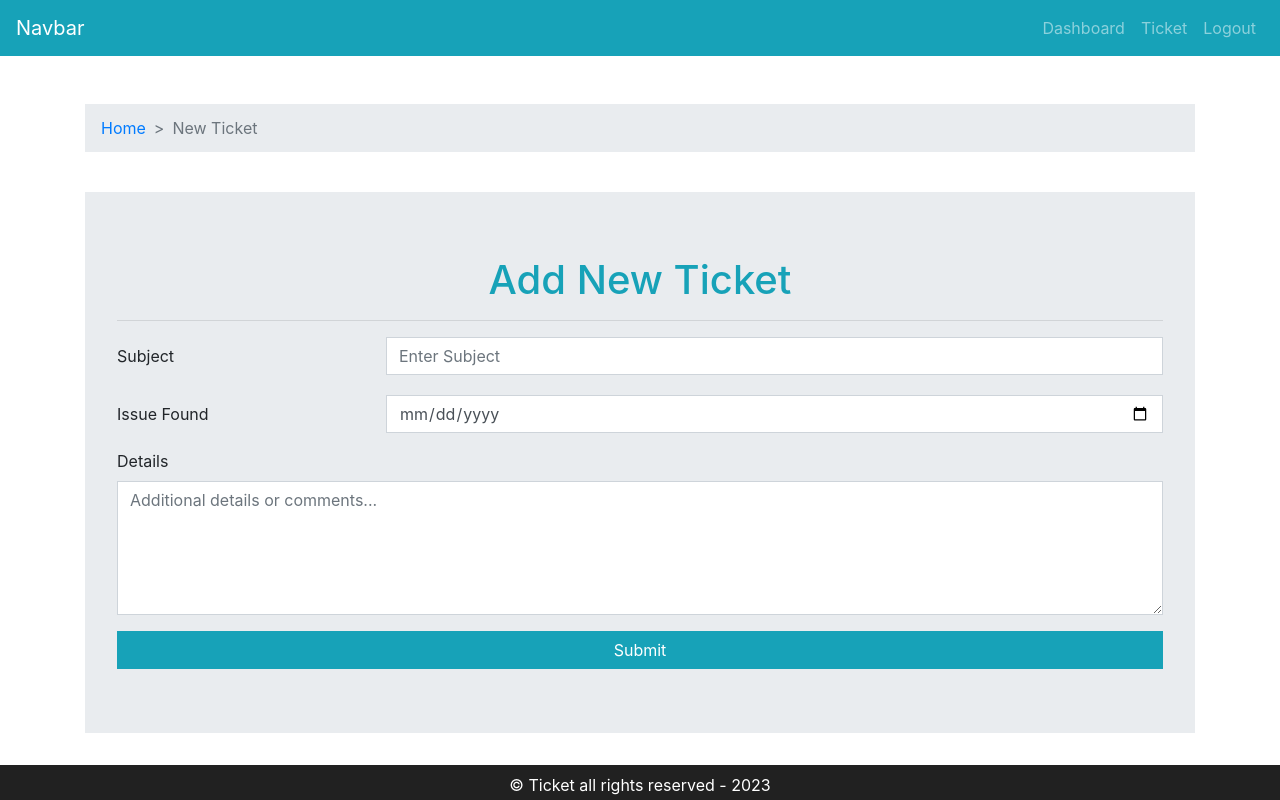
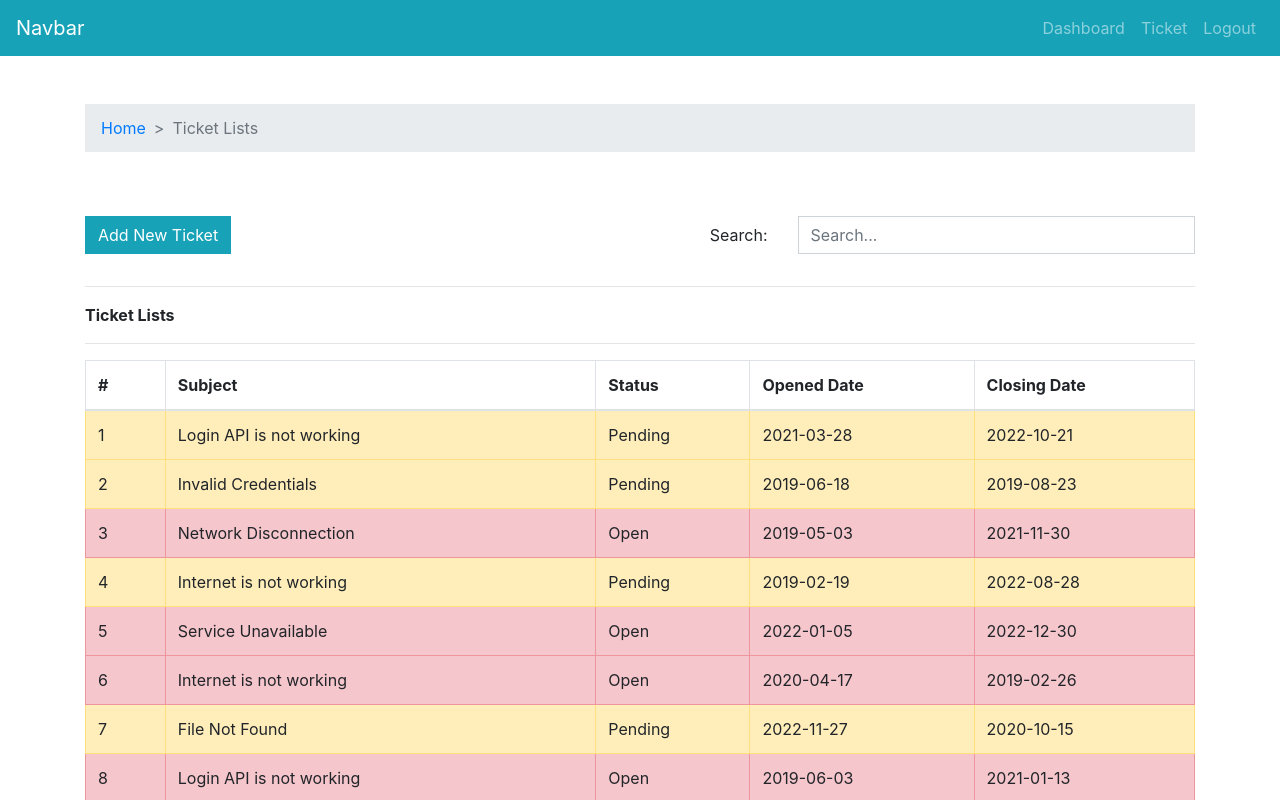
Before and after one commit to navneetguptacse/crm-ticket-system, a React (Create React App) app: page / in a window 1280 px wide. Shown: the top 800 px of the page. Built offline with nearby package versions, Linux system fonts and the light colour scheme.

Commit message:
adding ticket-list

```diff
--- a/src/App.css
+++ b/src/App.css
@@ -33,3 +33,8 @@
 .breadcrumb {
   border-radius: 0 !important;
 }
+
+.navbar-toggler,
+.navbar-toggler.collapsed {
+  border-radius: 0 !important;
+}
--- a/src/App.js
+++ b/src/App.js
@@ -1,7 +1,8 @@
 import "./App.css";
 import { Default } from "./layout/default";
+import { TicketLists } from "./pages/ticket-listing/ticketlists.page";
 // import { Dashboard } from "./pages/dashboard/dashboard.page";
-import { AddTicket } from "./pages/new-ticket/addticket.page";
+// import { AddTicket } from "./pages/new-ticket/addticket.page";
 // import { Entry } from './pages/entry/entry.page';
 
 function App() {
@@ -10,7 +11,8 @@ function App() {
       {/* <Entry/>  */}
       <Default>
         {/* <Dashboard /> */}
-        <AddTicket />
+        {/* <AddTicket /> */}
+        <TicketLists />
       </Default>
     </div>
   );
--- a/src/assets/data/mock_data.json
+++ b/src/assets/data/mock_data.json
@@ -1,58 +1,212 @@
 [
   {
     "id": "1",
-    "matter": "Unable to Connect to Server",
+    "subject": "Login API is not working",
     "status": "Pending",
-    "openDate": "2019-01-01",
+    "openDate": "2021-03-28",
+    "closeDate": "2022-10-21"
+  },
+  {
+    "id": "2",
+    "subject": "Invalid Credentials",
+    "status": "Pending",
+    "openDate": "2019-06-18",
+    "closeDate": "2019-08-23"
+  },
+  {
+    "id": "3",
+    "subject": "Network Disconnection",
+    "status": "Open",
+    "openDate": "2019-05-03",
+    "closeDate": "2021-11-30"
+  },
+  {
+    "id": "4",
+    "subject": "Internet is not working",
+    "status": "Pending",
+    "openDate": "2019-02-19",
+    "closeDate": "2022-08-28"
+  },
+  {
+    "id": "5",
+    "subject": "Service Unavailable",
+    "status": "Open",
+    "openDate": "2022-01-05",
+    "closeDate": "2022-12-30"
+  },
+  {
+    "id": "6",
+    "subject": "Internet is not working",
+    "status": "Open",
+    "openDate": "2020-04-17",
+    "closeDate": "2019-02-26"
+  },
+  {
+    "id": "7",
+    "subject": "File Not Found",
+    "status": "Pending",
+    "openDate": "2022-11-27",
+    "closeDate": "2020-10-15"
+  },
+  {
+    "id": "8",
+    "subject": "Login API is not working",
+    "status": "Open",
+    "openDate": "2019-06-03",
+    "closeDate": "2021-01-13"
+  },
+  {
+    "id": "9",
+    "subject": "Authentication Error",
+    "status": "Open",
+    "openDate": "2020-12-02",
+    "closeDate": "2020-03-20"
+  },
+  {
+    "id": "10",
+    "subject": "Data Corruption",
+    "status": "Open",
+    "openDate": "2020-01-27",
+    "closeDate": "2019-05-16"
+  },
+  {
+    "id": "11",
+    "subject": "Permission Denied",
+    "status": "Pending",
+    "openDate": "2020-03-03",
+    "closeDate": "2019-12-30"
+  },
+  {
+    "id": "12",
+    "subject": "Data Corruption",
+    "status": "Closed",
+    "openDate": "2019-07-04",
+    "closeDate": "2019-11-17"
+  },
+  {
+    "id": "13",
+    "subject": "Invalid Credentials",
+    "status": "Open",
+    "openDate": "2021-01-15",
+    "closeDate": "2019-06-26"
+  },
+  {
+    "id": "14",
+    "subject": "Permission Denied",
+    "status": "Open",
+    "openDate": "2021-10-16",
+    "closeDate": "2022-02-09"
+  },
+  {
+    "id": "15",
+    "subject": "Database Connection Failure",
+    "status": "Pending",
+    "openDate": "2021-02-12",
+    "closeDate": "2021-11-14"
+  },
+  {
+    "id": "16",
+    "subject": "Database Query Error",
+    "status": "Pending",
+    "openDate": "2020-08-19",
+    "closeDate": "2019-03-11"
+  },
+  {
+    "id": "17",
+    "subject": "Memory Overflow",
+    "status": "Pending",
+    "openDate": "2022-09-20",
+    "closeDate": "2021-11-28"
+  },
+  {
+    "id": "18",
+    "subject": "Internet is not working",
+    "status": "Open",
+    "openDate": "2021-02-14",
+    "closeDate": "2019-05-26"
+  },
+  {
+    "id": "19",
+    "subject": "Network Disconnection",
+    "status": "Pending",
+    "openDate": "2022-08-11",
     "closeDate": "2019-01-01"
   },
   {
-    "id": "2",
-    "matter": "Unable to Connect to Server",
-    "status": "Pending",
-    "openDate": "2019-01-01",
-    "closeDate": "2019-01-01"
+    "id": "20",
+    "subject": "Invalid Credentials",
+    "status": "Open",
+    "openDate": "2020-07-01",
+    "closeDate": "2022-04-20"
   },
   {
-    "id": "3",
-    "matter": "Unable to Connect to Server",
+    "id": "21",
+    "subject": "Network Disconnection",
     "status": "Open",
-    "openDate": "2019-01-01",
-    "closeDate": "2019-01-01"
+    "openDate": "2021-02-05",
+    "closeDate": "2021-10-25"
   },
   {
-    "id": "4",
-    "matter": "Internet is not working",
+    "id": "22",
+    "subject": "Memory Overflow",
     "status": "Open",
-    "openDate": "2019-01-01",
-    "closeDate": "2019-01-01"
+    "openDate": "2019-11-23",
+    "closeDate": "2022-01-24"
   },
   {
-    "id": "5",
-    "matter": "Failed to Login",
-    "status": "Closed",
-    "openDate": "2019-01-01",
-    "closeDate": "2019-01-01"
+    "id": "23",
+    "subject": "Internet is not working",
+    "status": "Open",
+    "openDate": "2022-01-12",
+    "closeDate": "2019-01-19"
   },
   {
-    "id": "6",
-    "matter": "Server is down",
-    "status": "Closed",
-    "openDate": "2019-01-01",
-    "closeDate": "2019-01-01"
+    "id": "24",
+    "subject": "Invalid Credentials",
+    "status": "Open",
+    "openDate": "2021-05-07",
+    "closeDate": "2020-01-14"
   },
   {
-    "id": "7",
-    "matter": "Login API is not working",
-    "status": "Pending",
-    "openDate": "2019-01-01",
-    "closeDate": "2019-01-01"
+    "id": "25",
+    "subject": "Database Query Error",
+    "status": "Closed",
+    "openDate": "2022-04-09",
+    "closeDate": "2021-11-13"
   },
   {
-    "id": "8",
-    "matter": "Internet is not working",
+    "id": "26",
+    "subject": "Database Query Error",
+    "status": "Open",
+    "openDate": "2021-01-09",
+    "closeDate": "2020-03-07"
+  },
+  {
+    "id": "27",
+    "subject": "Service Unavailable",
+    "status": "Open",
+    "openDate": "2020-05-27",
+    "closeDate": "2022-01-24"
+  },
+  {
+    "id": "28",
+    "subject": "Permission Denied",
+    "status": "Pending",
+    "openDate": "2021-08-22",
+    "closeDate": "2019-07-17"
+  },
+  {
+    "id": "29",
+    "subject": "Network Disconnection",
     "status": "Closed",
-    "openDate": "2019-01-01",
-    "closeDate": "2019-01-01"
+    "openDate": "2020-07-18",
+    "closeDate": "2022-11-23"
+  },
+  {
+    "id": "30",
+    "subject": "Authentication Error",
+    "status": "Open",
+    "openDate": "2022-06-10",
+    "closeDate": "2022-07-29"
   }
 ]
--- /dev/null
+++ b/src/components/search-form/searchform.comp.js
@@ -0,0 +1,30 @@
+import React from "react";
+import { Form, Row, Col } from "react-bootstrap";
+import PropTypes from "prop-types";
+
+export const SearchForm = ({ handleOnChange, str }) => {
+  //   console.log("str :>> ", str);
+  return (
+    <Form>
+      <Form.Group as={Row}>
+        <Form.Label column sm={3}>
+          Search:
+        </Form.Label>
+        <Col sm={9}>
+          <Form.Control
+            name="searchStr"
+            placeholder="Search..."
+            onChange={handleOnChange}
+            value={str}
+            className="br-0"
+          />
+        </Col>
+      </Form.Group>
+    </Form>
+  );
+};
+
+SearchForm.propTypes = {
+  handleOnChange: PropTypes.func.isRequired,
+  str: PropTypes.string.isRequired,
+};
--- a/src/components/table/table.comp.js
+++ b/src/components/table/table.comp.js
@@ -1,5 +1,6 @@
 import React from "react";
 import { Table } from "react-bootstrap";
+import PropTypes from "prop-types";
 
 export const TicketTable = ({ tickets }) => {
   return (
@@ -7,7 +8,7 @@ export const TicketTable = ({ tickets }) => {
       <thead>
         <tr>
           <th>#</th>
-          <th>Matter</th>
+          <th>Subject</th>
           <th>Status</th>
           <th>Opened Date</th>
           <th>Closing Date</th>
@@ -27,7 +28,7 @@ export const TicketTable = ({ tickets }) => {
               key={row.id}
             >
               <td>{row.id}</td>
-              <td>{row.matter}</td>
+              <td>{row.subject}</td>
               <td>{row.status}</td>
               <td>{row.openDate}</td>
               <td>{row.closeDate}</td>
@@ -35,7 +36,7 @@ export const TicketTable = ({ tickets }) => {
           ))
         ) : (
           <tr>
-            <td colSpan="4" className="text-center">
+            <td colSpan="5" className="text-center">
               No Tickets to show
             </td>
           </tr>
@@ -44,3 +45,7 @@ export const TicketTable = ({ tickets }) => {
     </Table>
   );
 };
+
+TicketTable.propTypes = {
+  tickets: PropTypes.array.isRequired,
+};
--- /dev/null
+++ b/src/pages/ticket-listing/ticketlists.page.js
@@ -0,0 +1,60 @@
+import React, { useEffect, useState } from "react";
+import { Container, Row, Col, Button } from "react-bootstrap";
+import { PageBreadcrumb } from "../../components/breadcrumb/breadcrumb.comp";
+import { SearchForm } from "../../components/search-form/searchform.comp";
+import { TicketTable } from "../../components/table/table.comp";
+import tickets from "../../assets/data/mock_data.json";
+
+export const TicketLists = () => {
+  const [str, setStr] = useState("");
+  const [dispTickets, setDispTickets] = useState(tickets);
+
+  useEffect(() => {}, [str, dispTickets]);
+
+  const handleOnChange = (e) => {
+    const { value } = e.target;
+    // console.log("value :>> ", value);
+    setStr(value);
+    searchTicket(value);
+  };
+
+  const searchTicket = (sstr) => {
+    const displayTickets = tickets.filter((row) =>
+      row.subject?.toLowerCase().includes(sstr.toLowerCase())
+    );
+    setDispTickets(displayTickets);
+    // console.log("displayTickets :>> ", displayTickets);
+  };
+
+  return (
+    <Container>
+      <Row className="mt-5 mb-2">
+        <Col>
+          <PageBreadcrumb page="Ticket Lists" />
+        </Col>
+      </Row>
+      <Row className="mt-5">
+        <Col>
+          <Button variant="info" className="br-0">
+            Add New Ticket
+          </Button>
+        </Col>
+        <Col className="text-right">
+          <SearchForm handleOnChange={handleOnChange} str={str} />
+        </Col>
+      </Row>
+      <hr />
+      <Row>
+        <Col>
+          <strong>Ticket Lists</strong>
+        </Col>
+      </Row>
+      <hr />
+      <Row>
+        <Col>
+          <TicketTable tickets={dispTickets} />
+        </Col>
+      </Row>
+    </Container>
+  );
+};
```
